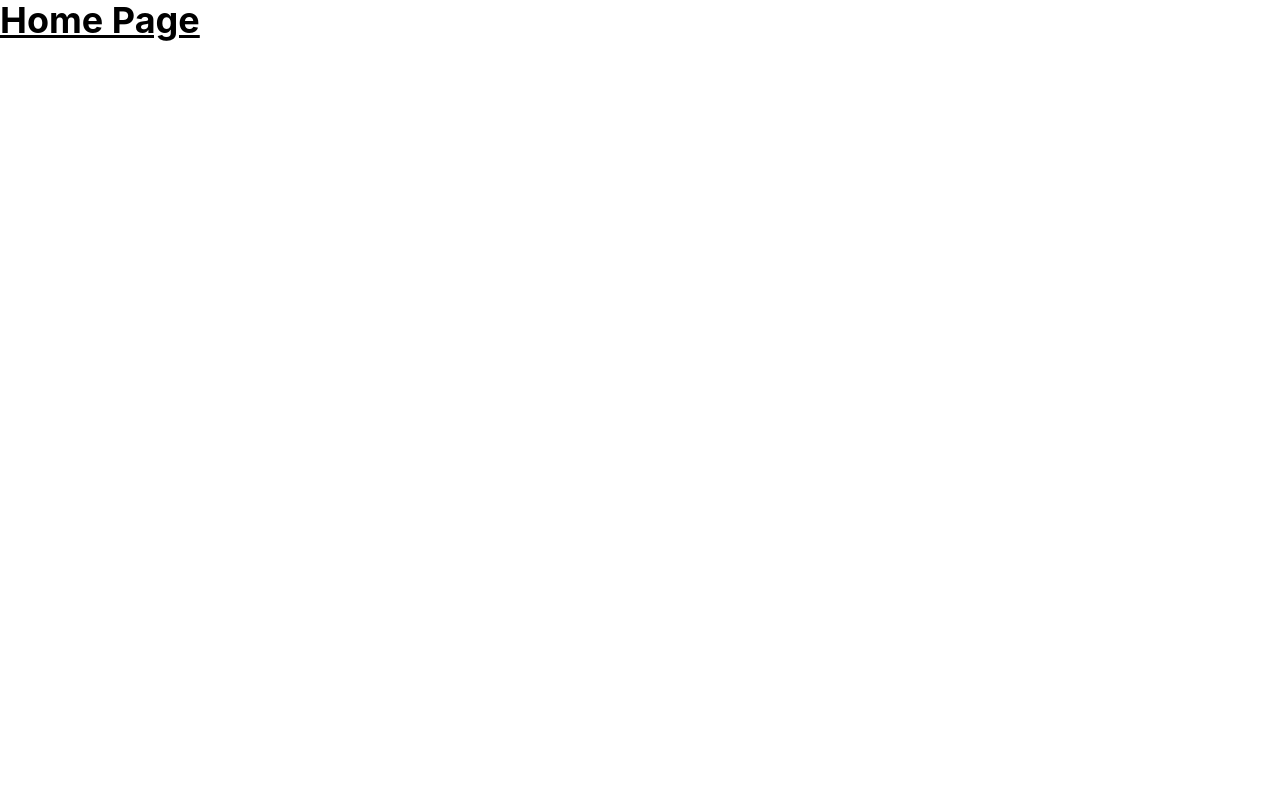
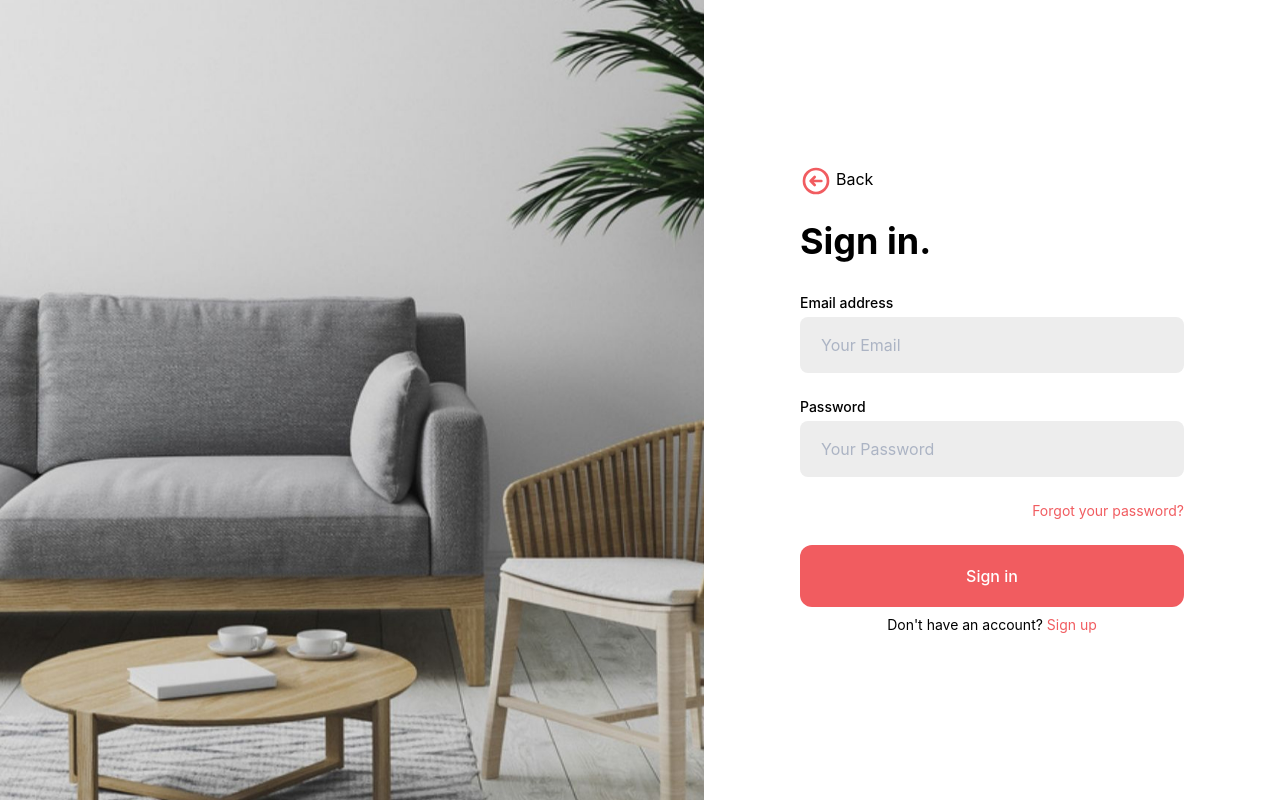
Before and after one commit to Sewakantor/frontend, a Next.js app: page / in a window 1280 px wide. Built offline with nearby package versions, Linux system fonts and the light colour scheme.

Commit message:
FIX Responsive on Image

```diff
--- a/components/FormLogin.js
+++ b/components/FormLogin.js
@@ -6,7 +6,7 @@ export default function FormLogin() {
     return (
         <section className="overflow-hidden">
             <div className="flex min-h-screen overflow-hidden">
-                <div className="relative flex-1 hidden w-0 overflow-hidden lg:block">
+                <div className="relative flex-1 hidden w-0 overflow-hidden md:block">
                     <Image
                         layout='fill'
                         src={headerImage}
--- a/pages/index.js
+++ b/pages/index.js
@@ -1,9 +1,12 @@
+import FormLogin from "../components/FormLogin";
+
 export default function Home() {
   return (
     <>
-      <h1 className="text-3xl font-bold underline">
+      <FormLogin/>
+      {/* <h1 className="text-3xl font-bold underline">
         Home Page
-      </h1>
+      </h1> */}
     </>
   )
 }
```
